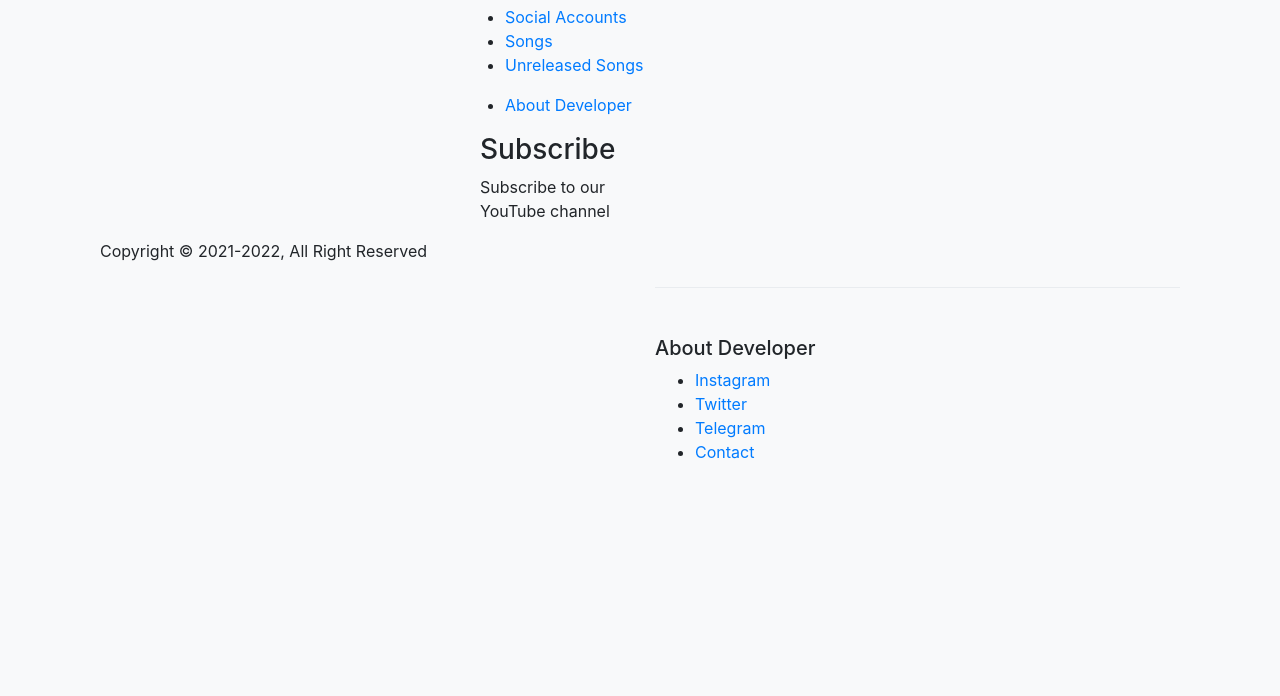
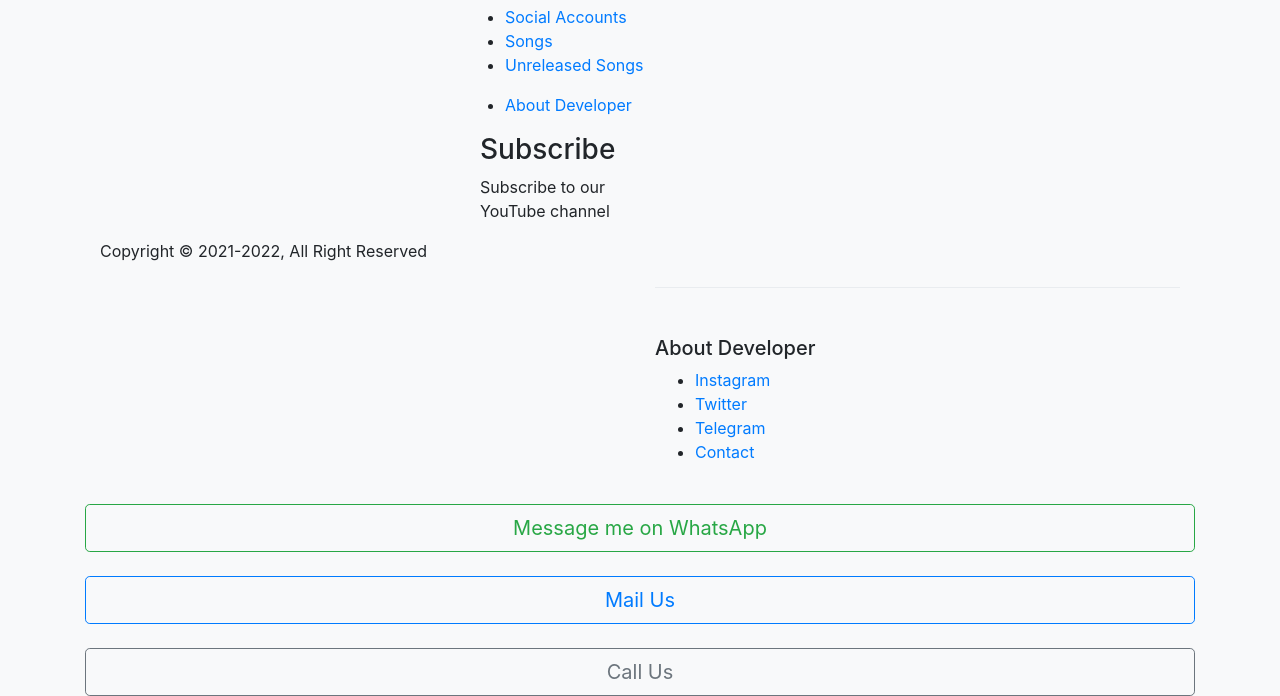
Before and after one commit to shivamrapper/shivamrapper.github.io, a plain HTML site: page index.html in a window 1280 px wide. Shown: the part 2269-2965 px from the top of the page. Before the commit the page ends 2749 px from the top, so only its background shows below. Drawn offline with nearby package versions, Linux system fonts and the light colour scheme.

Commit message:
Update index.html

```diff
--- a/index.html
+++ b/index.html
@@ -270,6 +270,10 @@
         <!-- Back to top -->
 
         <!-- End Back to top -->
+<a href="https://wa.me/+916006157478" style="text-decoration: none"><button class="btn btn-outline-success btn-block btn-lg mt-4">Message me on WhatsApp</button></a>
+<a href="mailto:+916006157478" style="text-decoration: none"><button class="btn btn-outline-primary btn-block btn-lg mt-4">Mail Us</button></a>
+<a href="tell:+916006157478" style="text-decoration: none"><button class="btn btn-outline-secondary btn-block btn-lg mt-4">Call Us</button></a>
+
 </footer>
 
 
```
